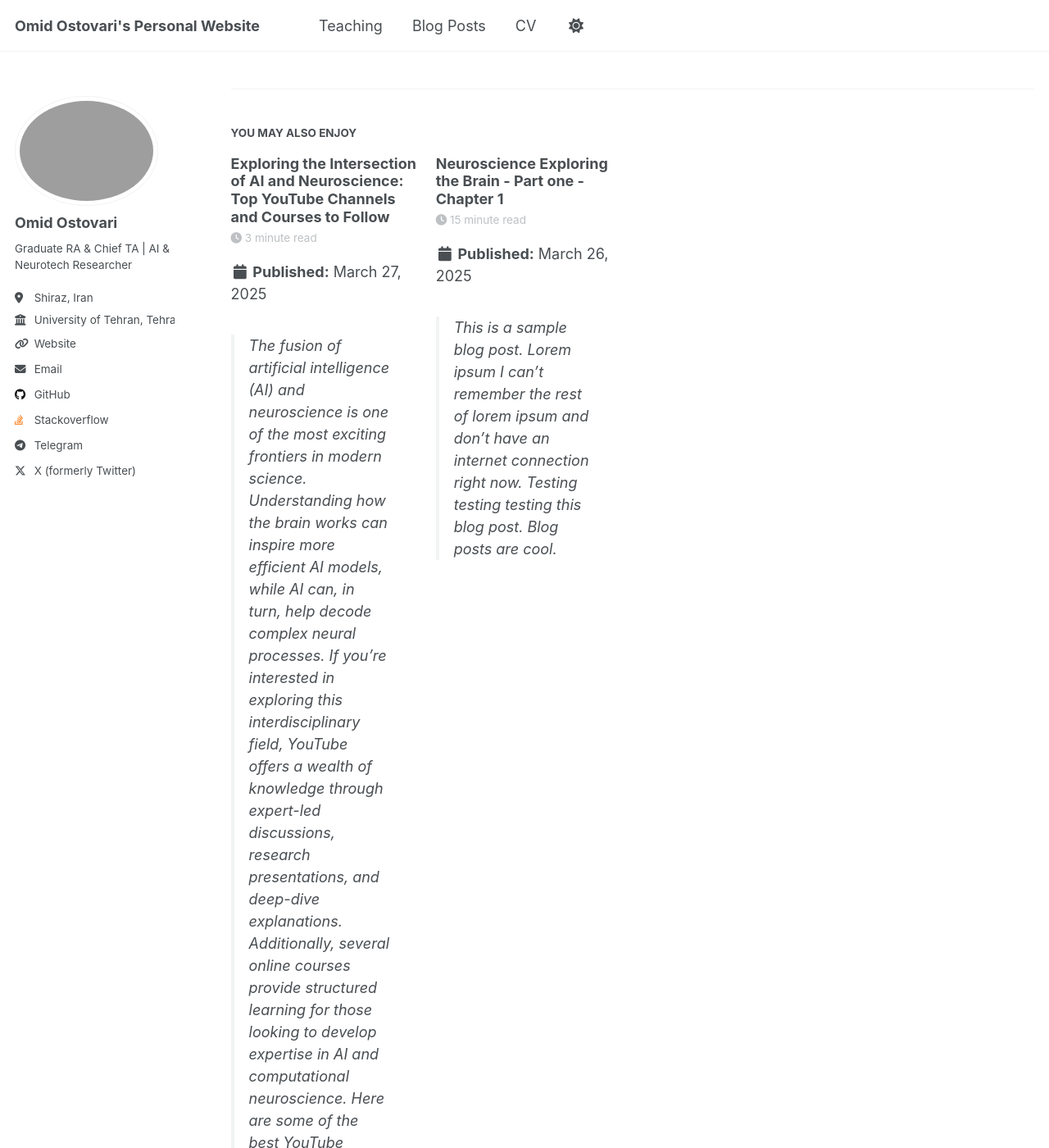
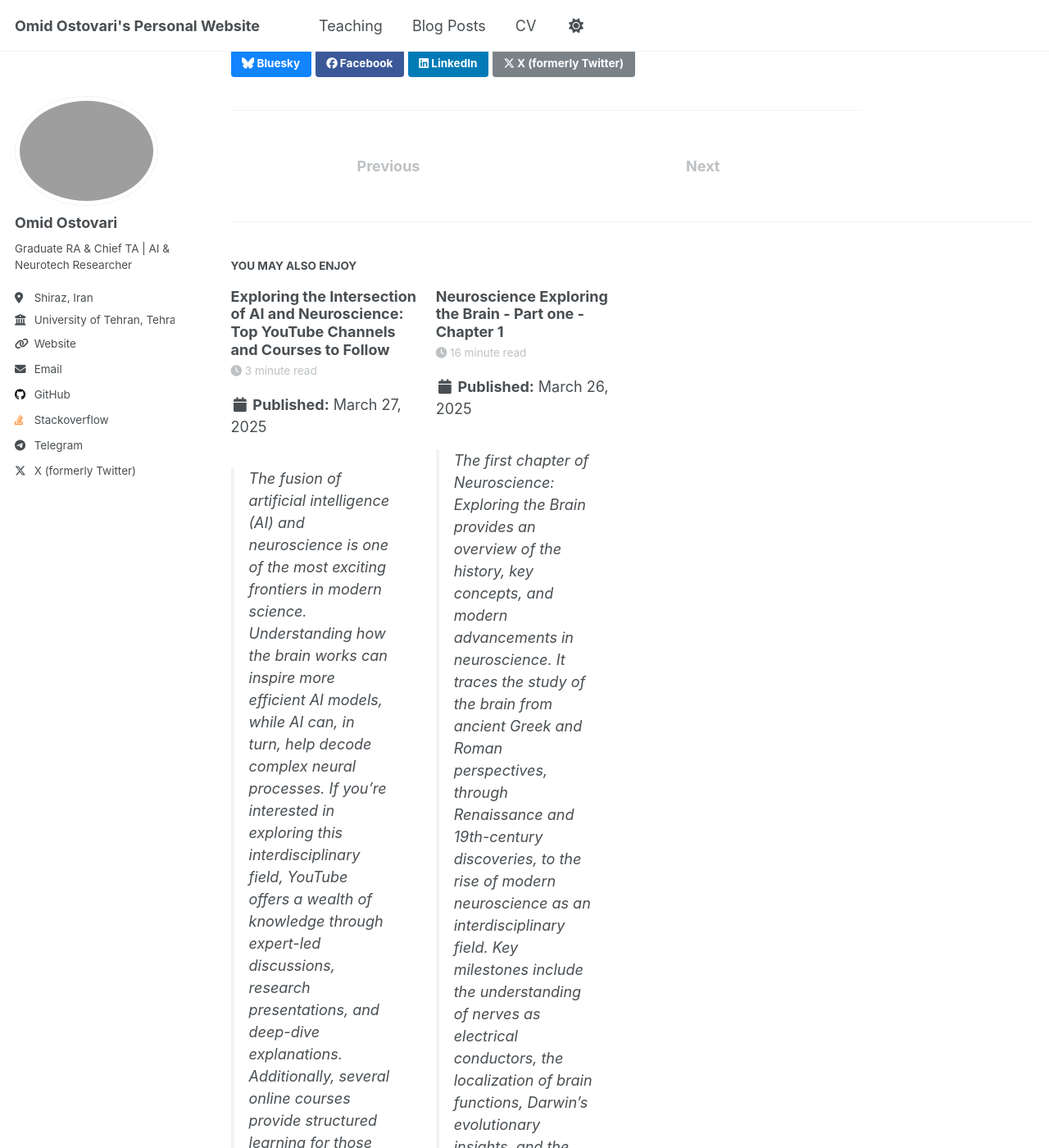
Before and after one commit to omidostovari/omidostovari.github.io, a Jekyll site: the page built from _posts/2025-03-26-neuroscience-exploring-the-brain-part-0.md, in a window 1280 px wide and 1400 px high, scrolled down 2125 px. Shown: the whole window at 82% size. Built offline with Jekyll 4.4.1, drawn with Linux system fonts in a browser that asks for light colours; some of the changed text lies outside the part shown.

Commit message:
Add post summarize for 2025-03-26-neuroscience-exploring-the-brain-part-1-chapter-1 and 2025-03-26-neuroscience-exploring-the-brain-part-0

```diff
--- a/_posts/2025-03-26-neuroscience-exploring-the-brain-part-0.md
+++ b/_posts/2025-03-26-neuroscience-exploring-the-brain-part-0.md
@@ -9,7 +9,7 @@
   - neuroscience-exploring-the-brain
 ---
 
-> This is a sample blog post. Lorem ipsum I can't remember the rest of lorem ipsum and don't have an internet connection right now. Testing testing testing this blog post. Blog posts are cool.
+> After reading this post, you can expect to gain an overview of the key topics covered in *Neuroscience: Exploring the Brain*. The post provides a structured breakdown of the book, outlining its four main parts: foundational concepts in neuroscience, sensory and motor systems, brain-behavior relationships, and brain plasticity. You will learn about essential subjects such as neuron function, neurotransmitter systems, sensory processing, motor control, emotions, sleep, consciousness, and memory. This summary serves as a guide to understanding the book's content, helping readers navigate complex neuroscience topics with clarity.
 
 CONTENTS IN BRIEF
 ======
--- a/_posts/2025-03-26-neuroscience-exploring-the-brain-part-1-chapter-1.md
+++ b/_posts/2025-03-26-neuroscience-exploring-the-brain-part-1-chapter-1.md
@@ -8,7 +8,7 @@
   - Neuroscience
   - neuroscience-exploring-the-brain
 ---
-> This is a sample blog post. Lorem ipsum I can't remember the rest of lorem ipsum and don't have an internet connection right now. Testing testing testing this blog post. Blog posts are cool.
+> The first chapter of *Neuroscience: Exploring the Brain* provides an overview of the history, key concepts, and modern advancements in neuroscience. It traces the study of the brain from ancient Greek and Roman perspectives, through Renaissance and 19th-century discoveries, to the rise of modern neuroscience as an interdisciplinary field. Key milestones include the understanding of nerves as electrical conductors, the localization of brain functions, Darwin’s evolutionary insights, and the identification of neurons as fundamental units of the nervous system. The chapter also discusses contemporary neuroscience, which spans molecular, cellular, systems, behavioral, and cognitive levels of analysis. The role of neuroscientists, the scientific process, and the ethical considerations surrounding animal research are explored. Finally, the chapter highlights the devastating impact of neurological and psychiatric disorders, emphasizing the importance of neuroscience research in developing treatments and advancing our understanding of the brain.
 
 Chapter 1: Neuroscience: Past, Present, and Future
 ======
```
